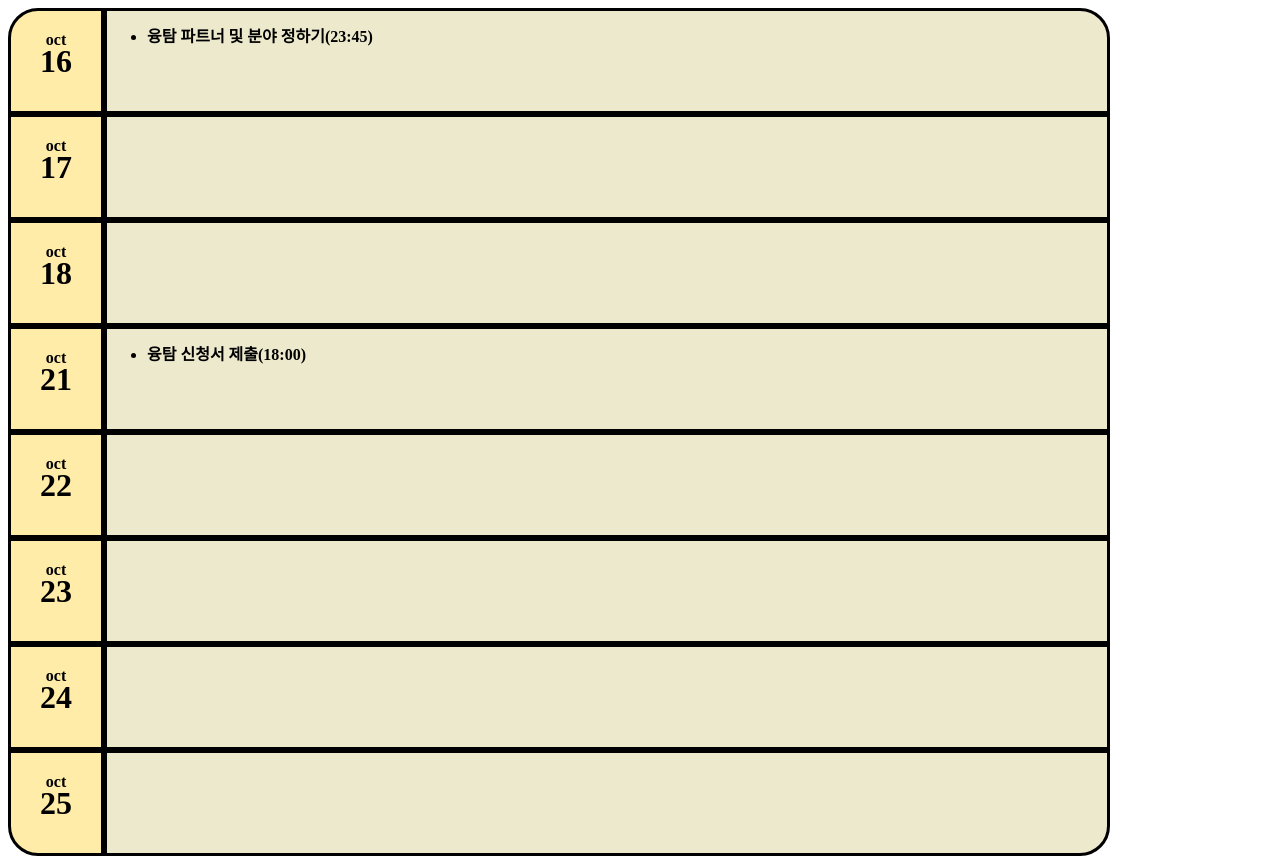
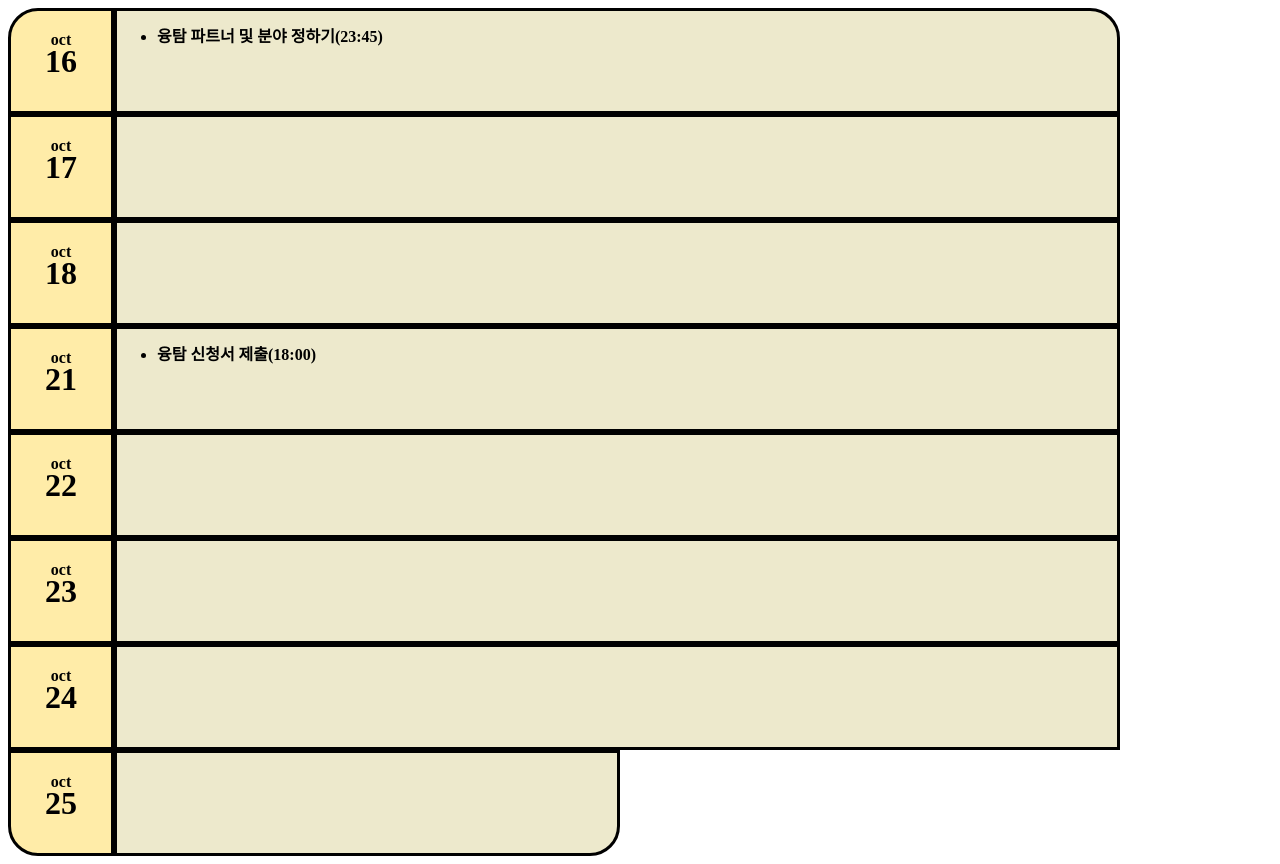
Before and after one commit to wonchan9181/classroom_to-do-list, a plain HTML site: page index.html in a window 1280 px wide. Drawn offline with Linux system fonts and the light colour scheme.

Commit message:
4반 과제창

```diff
--- a/index.html
+++ b/index.html
@@ -7,9 +7,9 @@
 </head>
 <body style="line-height: 0px;">
 
-    <div style="background-color: rgba(255, 219, 91, 0.525); border-radius: 30px 0px 0px 0px/ 30px 0px 0px 0px; border: 3px solid black; width: 90px; height: 100px; display: table-cell; vertical-align: middle; text-align: center;" >
+    <div style="background-color: rgba(255, 219, 91, 0.525); border-radius: 30px 0px 0px 0px/ 30px 0px 0px 0px; border: 3px solid black; width: 100px; height: 100px; display: table-cell; vertical-align: middle; text-align: center;" >
         <strong>oct</strong>
-        <h1><strong>16</strong></h1>
+        <h1><strong> 16 </strong></h1>
     </div>
     <div style="background-color: rgba(236, 232, 200, 0.922); width: 1000px; border-radius: 0px 30px 0px 0px/ 0px 30px 0px 0px; height: 100px; display: table-cell; border: 3px solid black;">
         <ul style="line-height: 120%;">
@@ -17,53 +17,53 @@
         </ul>
     </div><br>
 
-    <div style="background-color: rgba(255, 219, 91, 0.525); border-radius: 0px 0px 0px 0px/ 0px 0px 0px 0px; border: 3px solid black; width: 90px; height: 100px; display: table-cell; vertical-align: middle; text-align: center;" >
+    <div style="background-color: rgba(255, 219, 91, 0.525); border-radius: 0px 0px 0px 0px/ 0px 0px 0px 0px; border: 3px solid black; width: 100px; height: 100px; display: table-cell; vertical-align: middle; text-align: center;" >
         <strong >oct</strong>
-        <h1><strong>17</strong></h1></div>
+        <h1><strong> 17 </strong></h1></div>
     <div style="background-color: rgba(236, 232, 200, 0.922); left: 113px; width: 1000px; border-radius: 0px 0px 0px 0px/ 0px 0px 0px 0px; height: 100px; display: table-cell; border: 3px solid black;">
         <ul style="line-height: 120%;">
         </ul></div><br>
 
-    <div style="background-color: rgba(255, 219, 91, 0.525); border-radius: 0px 0px 0px 0px/ 0px 0px 0px 0px; border: 3px solid black; width: 90px; height: 100px; display: table-cell; vertical-align: middle; text-align: center;" >
+    <div style="background-color: rgba(255, 219, 91, 0.525); border-radius: 0px 0px 0px 0px/ 0px 0px 0px 0px; border: 3px solid black; width: 100px; height: 100px; display: table-cell; vertical-align: middle; text-align: center;" >
         <strong >oct</strong>
-        <h1><strong>18</strong></h1></div>
+        <h1><strong> 18 </strong></h1></div>
     <div style="background-color: rgba(236, 232, 200, 0.922); left: 113px; width: 1000px; border-radius: 0px 0px 0px 0px/ 0px 0px 0px 0px; height: 100px; display: table-cell; border: 3px solid black;">
         <ul style="line-height: 120%;">
         </ul></div><br>
 
-    <div style="background-color: rgba(255, 219, 91, 0.525); border-radius: 0px 0px 0px 0px/ 0px 0px 0px 0px; border: 3px solid black; width: 90px; height: 100px; display: table-cell; vertical-align: middle; text-align: center;" >
+    <div style="background-color: rgba(255, 219, 91, 0.525); border-radius: 0px 0px 0px 0px/ 0px 0px 0px 0px; border: 3px solid black; width: 100px; height: 100px; display: table-cell; vertical-align: middle; text-align: center;" >
         <strong >oct</strong>
-        <h1><strong>21</strong></h1></div>
+        <h1><strong> 21 </strong></h1></div>
     <div style="background-color: rgba(236, 232, 200, 0.922); left: 113px; width: 1000px; border-radius: 0px 0px 0px 0px/ 0px 0px 0px 0px; height: 100px; display: table-cell; border: 3px solid black;">
         <ul style="line-height: 120%;">
             <li><strong>융탐 신청서 제출(18:00)</strong></li>
         </ul></div><br>
 
-    <div style="background-color: rgba(255, 219, 91, 0.525); border-radius: 0px 0px 0px 0px/ 0px 0px 0px 0px; border: 3px solid black; width: 90px; height: 100px; display: table-cell; vertical-align: middle; text-align: center;" >
+    <div style="background-color: rgba(255, 219, 91, 0.525); border-radius: 0px 0px 0px 0px/ 0px 0px 0px 0px; border: 3px solid black; width: 100px; height: 100px; display: table-cell; vertical-align: middle; text-align: center;" >
         <strong >oct</strong>
-        <h1><strong>22</strong></h1></div>
+        <h1><strong> 22 </strong></h1></div>
     <div style="background-color: rgba(236, 232, 200, 0.922); left: 113px; width: 1000px; border-radius: 0px 0px 0px 0px/ 0px 0px 0px 0px; height: 100px; display: table-cell; border: 3px solid black;">
         <ul style="line-height: 120%;">
         </ul></div><br>
 
-    <div style="background-color: rgba(255, 219, 91, 0.525); border-radius: 0px 0px 0px 0px/ 0px 0px 0px 0px; border: 3px solid black; width: 90px; height: 100px; display: table-cell; vertical-align: middle; text-align: center;" >
+    <div style="background-color: rgba(255, 219, 91, 0.525); border-radius: 0px 0px 0px 0px/ 0px 0px 0px 0px; border: 3px solid black; width: 100px; height: 100px; display: table-cell; vertical-align: middle; text-align: center;" >
         <strong >oct</strong>
-        <h1><strong>23</strong></h1></div>
+        <h1><strong> 23 </strong></h1></div>
     <div style="background-color: rgba(236, 232, 200, 0.922); left: 113px; width: 1000px; border-radius: 0px 0px 0px 0px/ 0px 0px 0px 0px; height: 100px; display: table-cell; border: 3px solid black;">
         <ul style="line-height: 120%;">
         </ul></div><br>
 
-    <div style="background-color: rgba(255, 219, 91, 0.525); border-radius: 0px 0px 0px 0px/ 0px 0px 0px 0px; border: 3px solid black; width: 90px; height: 100px; display: table-cell; vertical-align: middle; text-align: center;" >
+    <div style="background-color: rgba(255, 219, 91, 0.525); border-radius: 0px 0px 0px 0px/ 0px 0px 0px 0px; border: 3px solid black; width: 100px; height: 100px; display: table-cell; vertical-align: middle; text-align: center;" >
         <strong >oct</strong>
-        <h1><strong>24</strong></h1></div>
+        <h1><strong> 24 </strong></h1></div>
     <div style="background-color: rgba(236, 232, 200, 0.922); left: 113px; width: 1000px; border-radius: 0px 0px 0px 0px/ 0px 0px 0px 0px; height: 100px; display: table-cell; border: 3px solid black;">
         <ul style="line-height: 120%;">
         </ul></div><br>
 
-    <div style="background-color: rgba(255, 219, 91, 0.525); border-radius: 0px 0px 0px 30px/ 0px 0px 0px 30px; border: 3px solid black; width: 90px; height: 100px; display: table-cell; vertical-align: middle; text-align: center;" >
+    <div style="background-color: rgba(255, 219, 91, 0.525); border-radius: 0px 0px 0px 30px/ 0px 0px 0px 30px; border: 3px solid black; width: 100px; height: 100px; display: table-cell; vertical-align: middle; text-align: center;" >
         <strong >oct</strong>
-        <h1><strong>25</strong></h1></div>
-    <div style="background-color: rgba(236, 232, 200, 0.922); left: 113px; width: 1000px; border-radius: 0px 0px 30px 0px/ 0px 0px 30px 0px; height: 100px; display: table-cell; border: 3px solid black;">
+        <h1><strong> 25 </strong></h1></div>
+    <div style="background-color: rgba(236, 232, 200, 0.922); left: 113px; width: 500px; border-radius: 0px 0px 30px 0px/ 0px 0px 30px 0px; height: 100px; display: table-cell; border: 3px solid black;">
         <ul style="line-height: 120%;">
         </ul></div><br>
 
```
